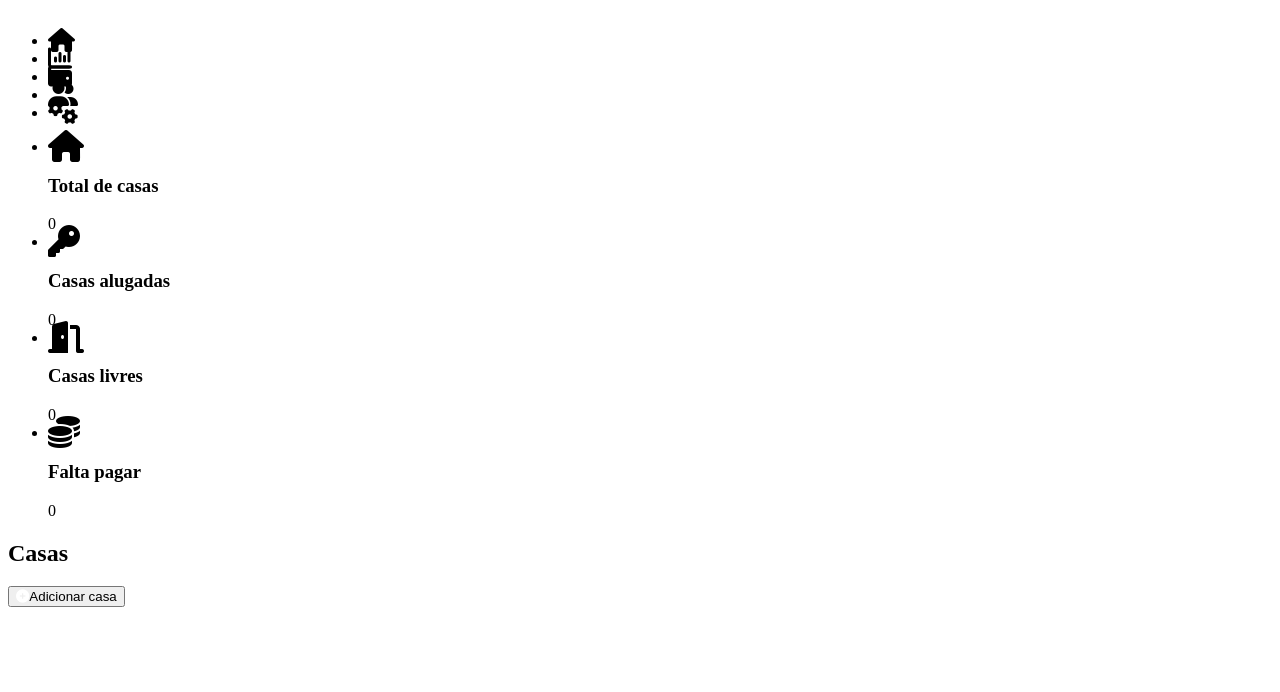
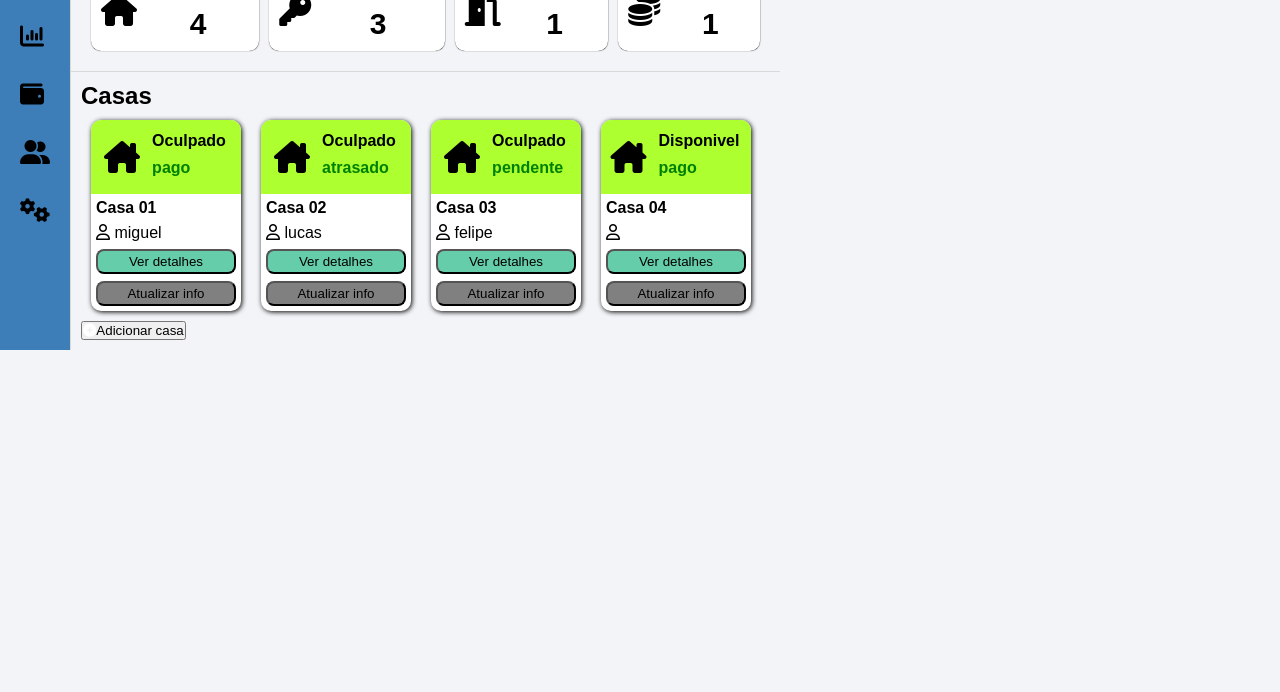
Before and after one commit to Giovanni-GBR/Gest-o-casas, a plain HTML site: page index.html in a window 1280 px wide. Shown: the part 108-800 px from the top of the page. Drawn offline with Linux system fonts and the light colour scheme; the site is published under a folder, as on GitHub Pages, so addresses that start at the root find nothing.

Commit message:
correcao estilo v2

```diff
--- a/index.html
+++ b/index.html
@@ -6,7 +6,7 @@
     <meta name="viewport" content="width=device-width, initial-scale=1.0">
     <title>Gestao aluguel</title>
     <script src="https://kit.fontawesome.com/0f437c02b4.js" crossorigin="anonymous"></script>
-    <link rel="stylesheet" href="/estilos/style.css">
+    <link rel="stylesheet" href="estilos/style.css">
 </head>
 
 <body>
@@ -97,7 +97,7 @@
         </div>
     </div>
 
-    <script src="/js/script.js"></script>
+    <script src="js/script.js"></script>
 </body>
 
 </html>
```
